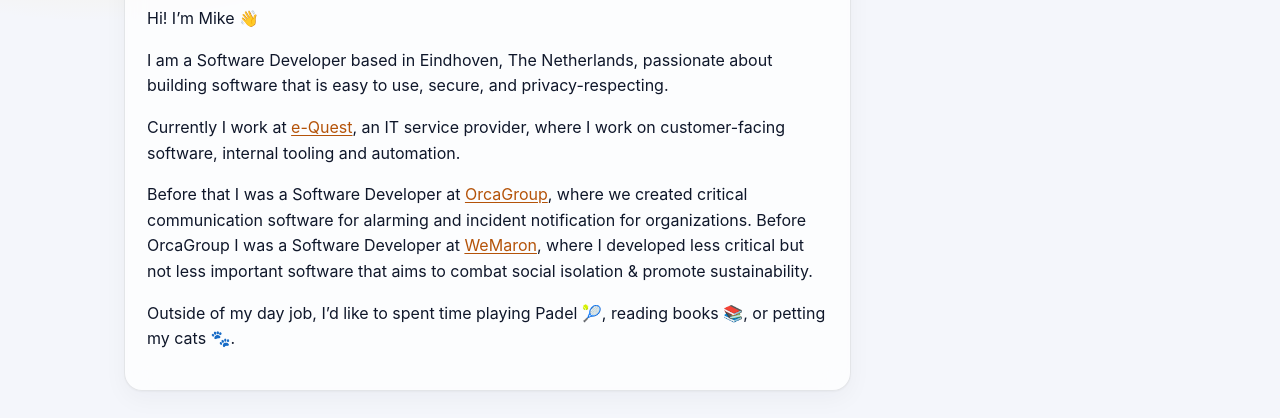
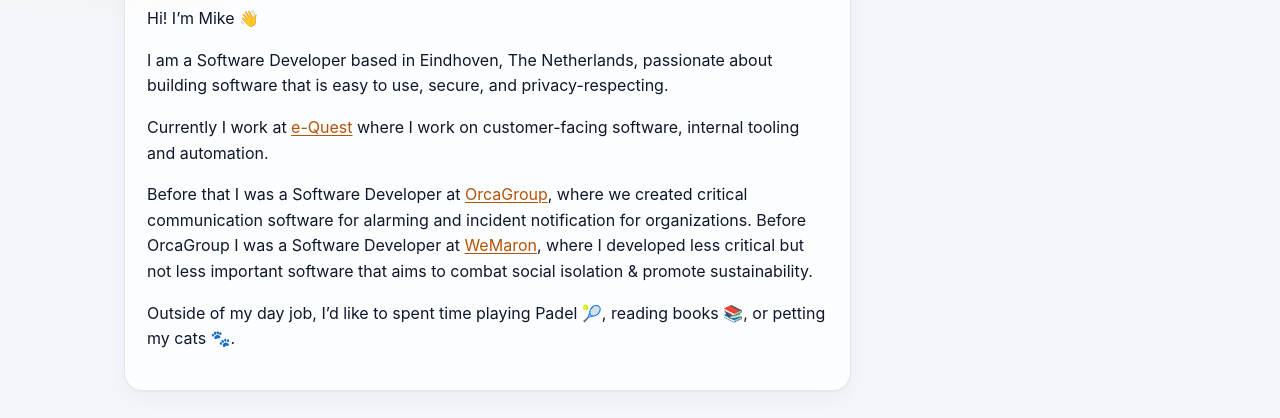
Before and after one commit to MikeVerhees/mikeverhees.com, an Astro site: page /about in a window 1280 px wide. Shown: the part 208-626 px from the top of the page. Built offline with nearby package versions, Linux system fonts and the light colour scheme; Astro itself is replaced by a stand-in of ours.

Commit message:
Update about.md

```diff
--- a/src/partials/about.md
+++ b/src/partials/about.md
@@ -4,7 +4,7 @@ Hi! I'm Mike 👋
 
 I am a Software Developer based in Eindhoven, The Netherlands, passionate about building software that is easy to use, secure, and privacy-respecting.
 
-Currently I work at [e-Quest](https://www.e-quest.nl/), an IT service provider, where I work on customer-facing software, internal tooling and automation.
+Currently I work at [e-Quest](https://www.e-quest.nl/) where I work on customer-facing software, internal tooling and automation.
 
 Before that I was a Software Developer at [OrcaGroup](https://www.orcagroup.com/), where we created critical communication software for alarming and incident notification for organizations.
 Before OrcaGroup I was a Software Developer at [WeMaron](https://www.wemaron.nl/), where I developed less critical but not less important software that aims to combat social isolation & promote sustainability.
```
